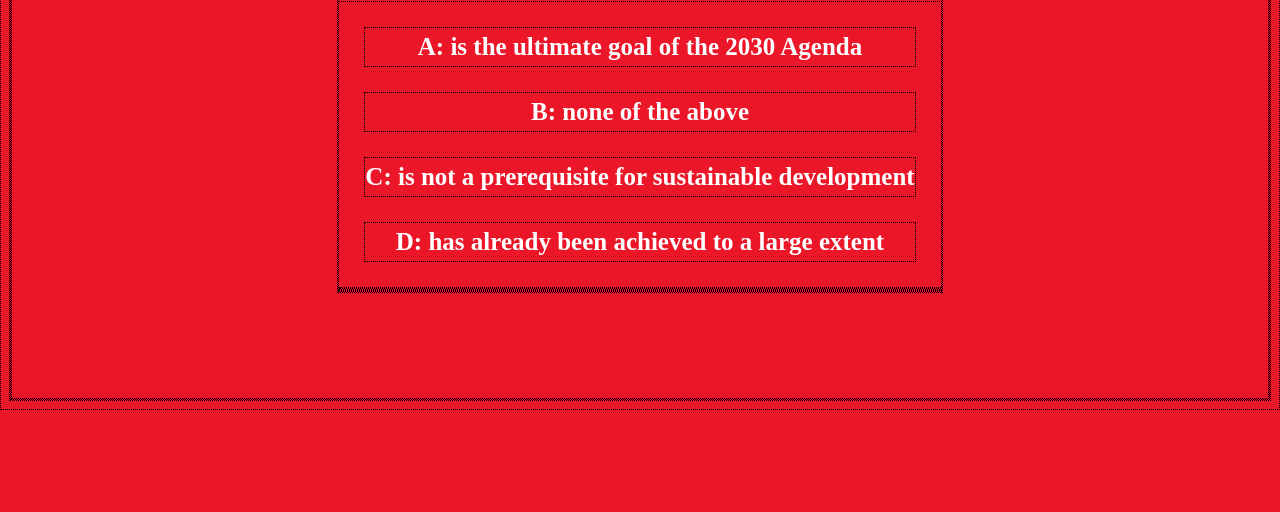
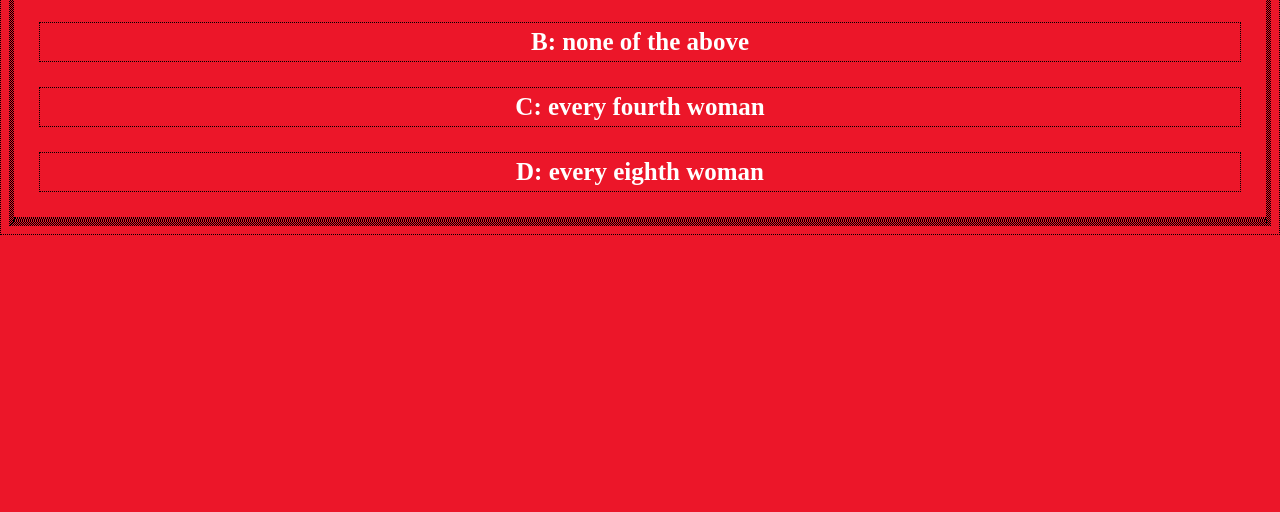
Before and after one commit to 00000000000000001/quizzey, a plain HTML site: page index.html in a window 1280 px wide. Shown: the part 288-800 px from the top of the page. Drawn offline with Linux system fonts and the light colour scheme; a web font is replaced by a local one.

Commit message:
Layout und Refactoring

```diff
--- a/fragen.json
+++ b/fragen.json
@@ -449,5 +449,346 @@
         ],
         "richtig": 0,
         "kategorie": 10
+    },
+    "42":{
+        "frage": "Climate Action How many of the coral reefs will die if global temperatures rise by 1.5°C by 2100?",
+        "antworten": [
+            "About 80%",
+            "About 60%",
+            "About 40%",
+            "About 20%"
+        ],
+        "richtig": 0,
+        "kategorie": 13
+    },
+    "43":{
+        "frage": "Droughts will displace how many people from their region by 2030?",
+        "antworten": [
+            "700 Million",
+            "500 Million",
+            "100 Million",
+            "300 Million"
+        ],
+        "richtig": 0,
+        "kategorie": 13
+    },
+    "44":{
+        "frage": "In 2015, 44 countries have signed the Paris Agreement and implemented disaster risk reduction strategies that promote policy coherence with the Sustainable Development Goals. How many are there now (31st September 2021)?",
+        "antworten": [
+            "118",
+            "78",
+            "56",
+            "131"
+        ],
+        "richtig": 0,
+        "kategorie": 13
+    },
+    "45":{
+        "frage": "What endangers life below water?",
+        "antworten": [
+            "Pollution, ocean warming, acidification, eutrophication and over fishing",
+            "Ocean cooling, not fishing enough, not enough acidification",
+            "Too many deep sea dangers",
+            "Too many sunken ships"
+        ],
+        "richtig": 0,
+        "kategorie": 14
+    },
+    "46":{
+        "frage": "How much plastic polluted and entered the ocean in 2021?",
+        "antworten": [
+            "17+ Million metric tons",
+            "20+ Million metric tons",
+            "14+ Million metric tons",
+            "9+ Million metric tons"
+        ],
+        "richtig": 0,
+        "kategorie": 14
+    },
+    "47":{
+        "frage": "How many CO2 emissions does the ocean absorb every year?",
+        "antworten": [
+            "About 1/4th",
+            "About 1/6th",
+            "About 1/10th",
+            "About 1/8th"
+        ],
+        "richtig": 0,
+        "kategorie": 14
+    },
+    "48":{
+        "frage": "How many hectares of forest are destroyed every year?",
+        "antworten": [
+            "10 Million hectares",
+            "15 Million hectares",
+            "5 Million hectares",
+            "2 Million hectares"
+        ],
+        "richtig": 0,
+        "kategorie": 15
+    },
+    "49":{
+        "frage": "Approximately how many species are at risk of extinction over the coming decades?",
+        "antworten": [
+            "Approximately 40,000 species",
+            "Approximately 20,000 species",
+            "Approximately 10,000 species",
+            "Approximately 30,000 species"
+        ],
+        "richtig": 0,
+        "kategorie": 15
+    },
+    "50":{
+        "frage": "Safeguarding key biodiversity areas through the establishment of protected areas or other effective area-based conservation is an essential contribution towards which Sustainable Development goals? What are the themes of these goals?",
+        "antworten": [
+            "Life Below Water & Life on Land",
+            "Responsible Consumption and Production & Sustainable Cities and Countries",
+            "Clean Water and Sanitation & Life on Land",
+            "Climate Action and Partnership for the Goals"
+        ],
+        "richtig": 0,
+        "kategorie": 15
+    },
+    "51":{
+        "frage": "Which country supplies more than 90 percent of its energy from renewable sources and wants to be the first in the world to be CO2 neutral?",
+        "antworten": [
+            "Norway",
+            "Costa Rica",
+            "Denmark",
+            "Germany"
+        ],
+        "richtig": 1,
+        "kategorie": 7
+    },
+    "52":{
+        "frage": "What percentage of the world's coal reserves must remain in the ground to limit global warming to two degrees Celsius?",
+        "antworten": [
+            "55%",
+            "73%",
+            "80%",
+            "40%"
+        ],
+        "richtig": 2,
+        "kategorie": 7
+    },
+    "53":{
+        "frage": "In which country is the world's first nuclear waste repository currently being built?",
+        "antworten": [
+            "Russia",
+            "USA",
+            "Finland",
+            "Denmark"
+        ],
+        "richtig": 2,
+        "kategorie": 7
+    },
+    "54":{
+        "frage": "With what purpose in mind was European unification launched in 1957?",
+        "antworten": [
+            "as an economic community",
+            "as a defence community",
+            "as a political community",
+            ""
+        ],
+        "richtig": 0,
+        "kategorie": 8
+    },
+    "55":{
+        "frage": "During the financial crisis, youth unemployment in Greece rose at times to over",
+        "antworten": [
+            "30%",
+            "40%",
+            "50%",
+            ""
+        ],
+        "richtig": 2,
+        "kategorie": 8
+    },
+    "56":{
+        "frage": "In more and more areas, machines and robots are taking over the work. Which measure would be the least suitable to cushion this transformation process fuelled by digitalisation and artificial intelligence (AI)?",
+        "antworten": [
+            "an unconditional basic income",
+            "a significant increase in weekly working hours",
+            "School education tailored to creativity and social skills",
+            ""
+        ],
+        "richtig": 1,
+        "kategorie": 8
+    },
+    "57":{
+        "frage": "Which of these statements is NOT true?",
+        "antworten": [
+            "China wants to divert rivers",
+            "Turkish President Recep Tayyip Erdogan is planning a canal from the Black Sea to the Sea of Marmara.",
+            "Mountain tops are being blown away in the USA to enable rare earths to be mined",
+            ""
+        ],
+        "richtig": 2,
+        "kategorie": 9
+    },
+    "58":{
+        "frage": "By which statement did a study in 2011 cause a sensation throughout Europe?",
+        "antworten": [
+            "Nuclear power plants are not insurable.",
+            "Old nuclear power plants cannot withstand a terrorist attack.",
+            "Nuclear power plants are still indispensable for the security of energy supply in Europe in the distant future.",
+            ""
+        ],
+        "richtig": 0,
+        "kategorie": 9
+    },
+    "59":{
+        "frage": "Stuttgart (Germany) invested just 5 euros per capita in safe cycling in 2018. How much money does the Dutch city of Utrecht spend on this?",
+        "antworten": [
+            "81 euros",
+            "132 euros",
+            "196 euros",
+            ""
+        ],
+        "richtig": 1,
+        "kategorie": 9
+    },
+    "60":{
+        "frage": "Which reason for flight does the Geneva Convention NOT acknowledge?",
+        "antworten": [
+            "Climate change and natural disasters",
+            "Political persecution",
+            "Discrimination due to race, religion or sexuality",
+            ""
+        ],
+        "richtig": 0,
+        "kategorie": 9
+    },
+    "61":{
+        "frage": "In 2011 the group \"Occupy Wall Street\" was formed in New York City? What did the protest movement demand?",
+        "antworten": [
+            "more social justice",
+            "Expropriation of the rich",
+            "Work for all",
+            ""
+        ],
+        "richtig": 0,
+        "kategorie": 10
+    },
+    "62":{
+        "frage": "What does the international development aid organization \"Oxfam\" promote in a satirical commercial?",
+        "antworten": [
+            "for an EU-wide financial transaction tax",
+            "for an end to economic growth",
+            "for a stop to all development aid payments",
+            ""
+        ],
+        "richtig": 0,
+        "kategorie": 10
+    },
+    "63":{
+        "frage": "How many people are forced to leave their homes every day?",
+        "antworten": [
+            "10,000 - 15,000 people",
+            "20,000 - 25,000 people",
+            "35,000 - 40,000 people",
+            "50,000 - 70,000 people"
+        ],
+        "richtig": 2,
+        "kategorie": 10
+    },
+    "64":{
+        "frage": "Which of the following expressions does reflect the human dignity of the refugees?",
+        "antworten": [
+            "Asylum tourist",
+            "Asylum seeker",
+            "Asylum simulant",
+            "Asylum Refugee"
+        ],
+        "richtig": 1,
+        "kategorie": 10
+    },
+    "65":{
+        "frage": "Which of the following expressions does reflect the human dignity of the refugees?",
+        "antworten": [
+            "Asylum tourist",
+            "Asylum seeker",
+            "Asylum simulant",
+            "Asylum Refugee"
+        ],
+        "richtig": 1,
+        "kategorie": 10
+    },
+    "66":{
+        "frage": "On average, women in Europe earn less than men. In which of these countries is the difference the greatest?",
+        "antworten": [
+            "Germany",
+            "Estonia",
+            "Romania",
+            "Spain"
+        ],
+        "richtig": 1,
+        "kategorie": 10
+    },
+    "67":{
+        "frage": "How many people already live in cities today?",
+        "antworten": [
+            "more than a 10% of the world population",
+            "more than a 25% of the world population",
+            "more than a 33% of the world population",
+            "more than the 50% of the world population"
+        ],
+        "richtig": 3,
+        "kategorie": 11
+    },
+    "68":{
+        "frage": "How do trees react to great heat?",
+        "antworten": [
+            "They sweat and give off cooling water vapour",
+            "They discolour their leaves already in summer",
+            "They increase their CO2 absorption",
+            "reduce heat by modifiying air particules"
+        ],
+        "richtig": 0,
+        "kategorie": 11
+    },
+    "69":{
+        "frage": "What is the fastest mode of transport in the city for distances of up to five kilometres?",
+        "antworten": [
+            "Bicycle",
+            "Bus",
+            "Car",
+            "train"
+        ],
+        "richtig": 0,
+        "kategorie": 11
+    },
+    "70":{
+        "frage": "Which country was one of the first in the world to ban plastic bags?",
+        "antworten": [
+            "Rwanda",
+            "BBoliviaus",
+            "Tanzania",
+            "Germany"
+        ],
+        "richtig": 0,
+        "kategorie": 12
+    },
+    "71":{
+        "frage": "What does not count as renewable raw materials?",
+        "antworten": [
+            "Hemp",
+            "Coal",
+            "Oil palm",
+            "Coltan"
+        ],
+        "richtig": 3,
+        "kategorie": 12
+    },
+    "72":{
+        "frage": "What type of travel is considered sustainable tourism?",
+        "antworten": [
+            "Train journey",
+            "Air travel",
+            "Car journey",
+            "Ship journey"
+        ],
+        "richtig": 0,
+        "kategorie": 12
     }
 }
--- a/index.html
+++ b/index.html
@@ -27,7 +27,7 @@
 		#mainpage {
 			display: grid;
 			grid-template-columns: repeat(1, 1fr);
-			grid-template-rows: repeat(1, 1fr) 75vh;
+			grid-template-rows: repeat(1, 1fr);
 		}
 
 		header{
--- a/index.js
+++ b/index.js
@@ -44,14 +44,14 @@ function mixAnswers(card) {
 }
 
 // soll bei Abschluss einer Kategorie die nächste Kategorie anzeigen
-function update_nav() {
-    while (kategorien[cursor] === beantwortet[cursor] && cursor < 16){
-        document.getElementById(cursor).style.visibility = 'visible';
-        cursor++;
-    }
-    document.getElementById(cursor).style.visibility = 'visible';
-    changeColor(colors[cursor]);
-}
+// function update_nav() {
+//     while (kategorien[cursor] === beantwortet[cursor] && cursor < 16){
+//         document.getElementById(cursor).style.visibility = 'visible';
+//         cursor++;
+//     }
+//     document.getElementById(cursor).style.visibility = 'visible';
+//     changeColor(colors[cursor]);
+// }
 
 // sucht nach der Frage mit der niedrigsten Kategorie ab Stelle l
 function max_cat(stapel, l) {
@@ -93,6 +93,18 @@ function gameover() {
 
     aktuelle_frage = {};
 
+    showAllSDG();
+
+}
+
+function showQuestion(detailed = false){
+    // Frage anzeigen
+    let p = document.getElementById('frage');
+    if(detailed){
+        p.textContent = aktuelle_frage.kategorie + ': ' + aktuelle_frage.frage;
+    } else {
+        p.textContent = aktuelle_frage.frage;
+    }
 }
 
 function aufdecken(stapel) {
@@ -104,9 +116,7 @@ function aufdecken(stapel) {
 
     aktuelle_frage = stapel.pop();
 
-    // Frage anzeigen
-    let p = document.getElementById('frage');
-    p.textContent = aktuelle_frage.frage;
+    showQuestion(true);
 
     mixAnswers(aktuelle_frage);
 
@@ -124,6 +134,30 @@ function aufdecken(stapel) {
     d.textContent = buchstaben[3] + ': ' + aktuelle_frage.antworten[3];
 }
 
+function showNextSDG(){
+    console.log('cursor: ' + cursor);
+    document.getElementById(cursor).style.visibility = 'visible';
+    changeColor(colors[cursor]);
+    if (cursor > 0){
+        document.getElementById(cursor - 1).style.visibility = 'hidden';
+    }
+}
+
+function updateSDG(){
+
+    // Wenn eine Kategorie beendet wurde
+    if (kategorien[cursor] === beantwortet[cursor]){
+        ++cursor;
+        showNextSDG();
+    }
+}
+
+function showAllSDG(){
+    for(i=0; i < 17; ++i){
+        document.getElementById(i).style.visibility = 'visible';
+    }
+}
+
 function beantworten(antwort) {
     // Bei richtiger Antwort:
     if (antwort == aktuelle_frage.richtig) {
@@ -137,8 +171,15 @@ function beantworten(antwort) {
         ++wrong;
     }
     beantwortet[aktuelle_frage.kategorie - 1]++;
-    update_nav();
+    updateSDG();
+    // console.log('cursor: ' + cursor);
+    console.log('answered: '+ beantwortet);
     aufdecken(stapel);
+    // update_nav();
+
+    console.log('categories' + kategorien);
+
+
 }
 
 function fetch_json(filename) {
@@ -147,7 +188,8 @@ function fetch_json(filename) {
     });
 }
 
-async function start(file) {
+
+async function loadQuestions(file){
     // Fragen sammeln
     const a = await fetch_json(file);
     for (const [key, value] of Object.entries(a)) {
@@ -158,9 +200,7 @@ async function start(file) {
     for (let i = 0; i < stapel.length; i++) {
         kategorien[stapel[i].kategorie - 1]++;
     }
-
-    update_nav();
-
+    showNextSDG();
     changeColor(colors[0]);
     document.getElementById('frage').style.color = 'white';
     document.getElementById('a').style.color = 'white';
@@ -168,13 +208,17 @@ async function start(file) {
     document.getElementById('c').style.color = 'white';
     document.getElementById('d').style.color = 'white';
     document.getElementById('rightwrong').style.color = 'white';
+}
 
+async function start(file) {
+    loadQuestions('fragen.json').then(_=> {
         // SpielAblauf
         // 1. Kartenstapel sortieren
         sortieren(stapel);
-    console.log(stapel);
         // 2. Nächste Frage stellen
         aufdecken(stapel);
+    });
+
 }
 
-start('fragen.json');
+start();
```
Also changed, not shown: 1 other file. Lines whose indentation alone changed are shown as unchanged.
